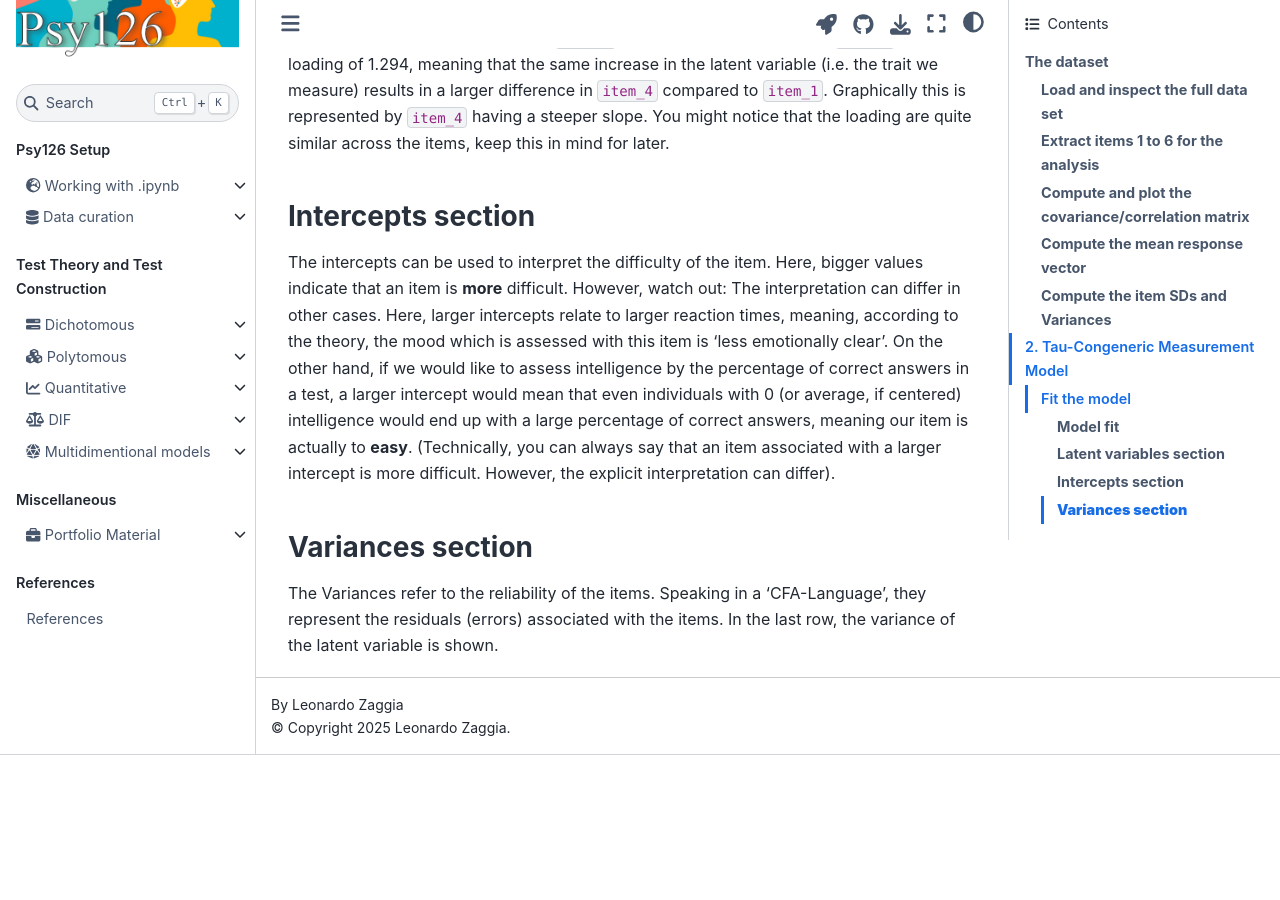
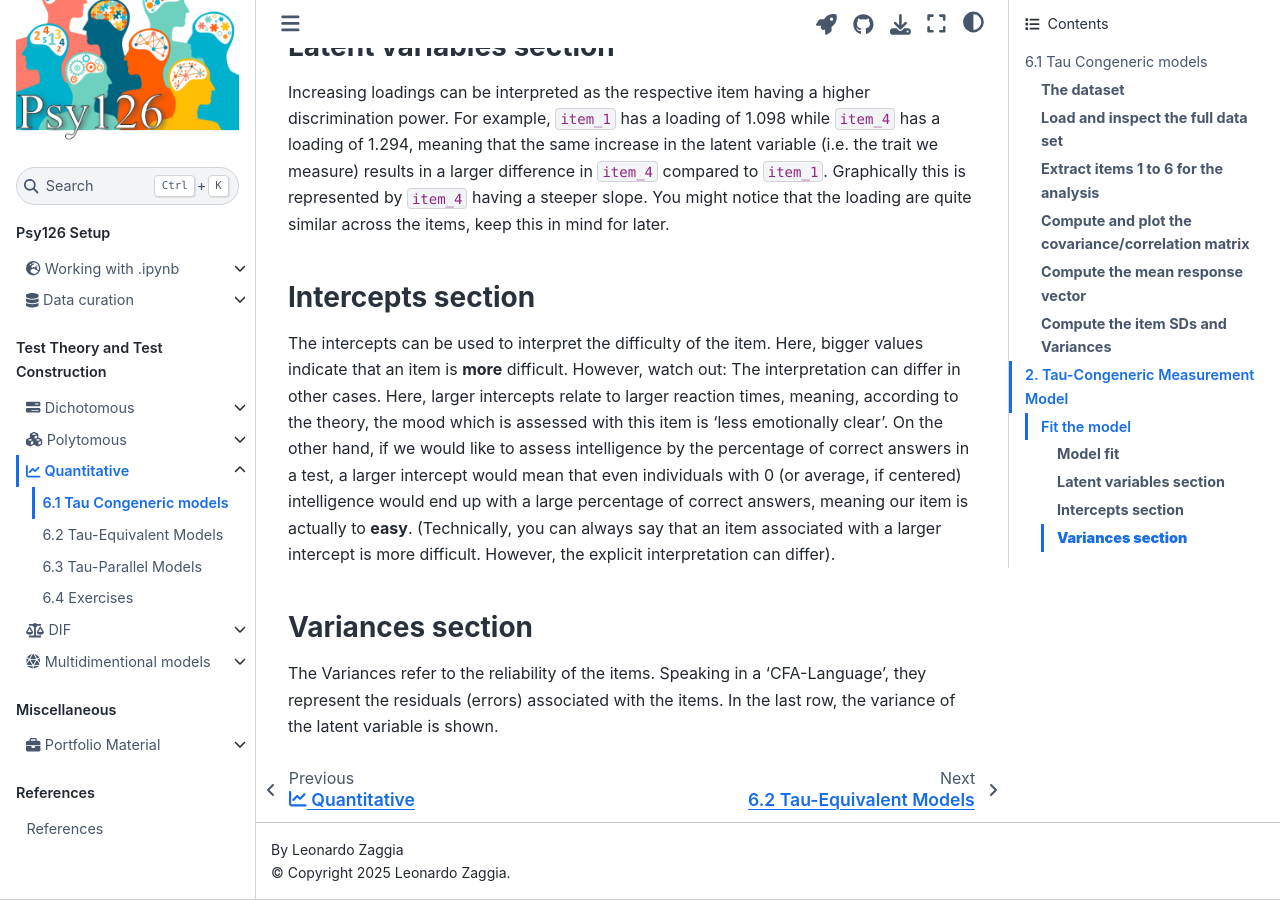
Before and after one commit to pegaseehorn/psy126, a Jupyter Book: the page built from book/TT/8_Quantitative_IRT/1_Tau-Congeneric_Measurement_Model.ipynb, in a window 1280 px wide and 900 px high, scrolled down 5803 px. Built offline with Jupyter Book 1.0.4 settings and Sphinx 7.4.7 and the Sphinx Book theme 1.1.4, drawn with Linux system fonts in a browser that asks for light colours; pages that are not in the unit, such as notebooks, are missing from menus; before the commit the page ends 6558 px from its top, so only the background shows below that; some of the changed text lies outside the part shown.

Commit message:
fixed table of content - updating file naming for improved consistency

```diff
--- a/_toc.yml
+++ b/_toc.yml
@@ -37,7 +37,10 @@ parts:
 
       - file: book/TT/8_Quantitative_IRT/0_Introduction
         sections:
-          - file: book/TT/8_Quantitative_IRT/1_S08_final
+          - file: book/TT/8_Quantitative_IRT/1_Tau-Congeneric_Measurement_Model
+          - file: book/TT/8_Quantitative_IRT/2_Tau-Equivalent_Models
+          - file: book/TT/8_Quantitative_IRT/3_Tau-Parallel_Models
+          - file: book/TT/8_Quantitative_IRT/4_Exercises
 
       - file: book/TT/9_Invariance/0_Introduction
         sections:
```
Also changed, not shown: book/TT/8_Quantitative_IRT/1_Tau-Congeneric_Measurement_Model.ipynb, book/TT/8_Quantitative_IRT/2_Tau-Equivalent_Models.ipynb, book/TT/8_Quantitative_IRT/3_Tau-Parallel_Models.ipynb.
